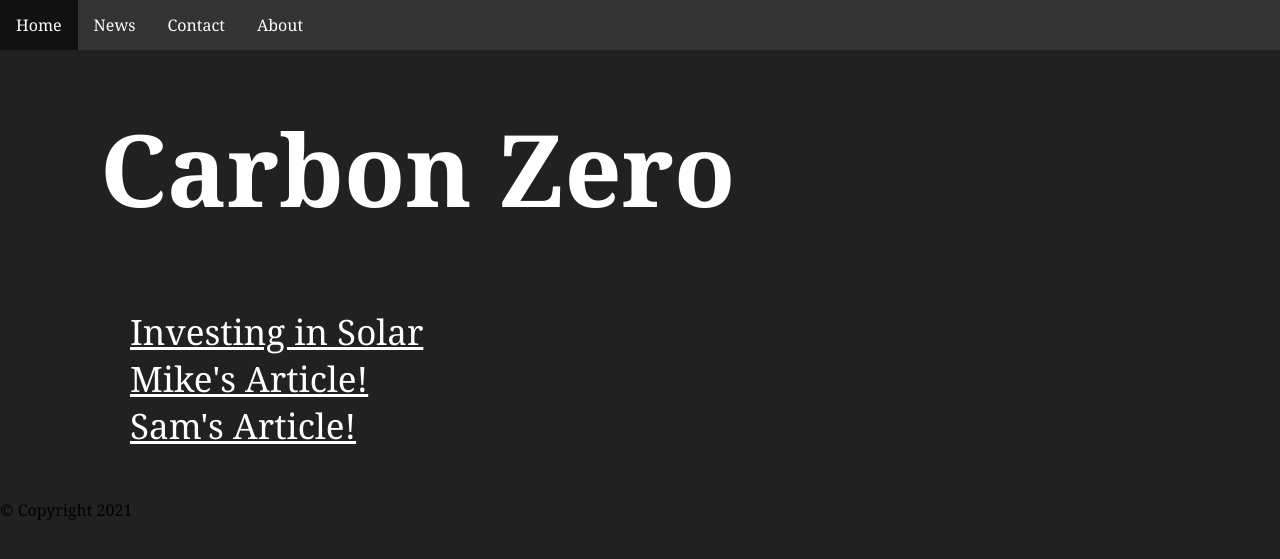
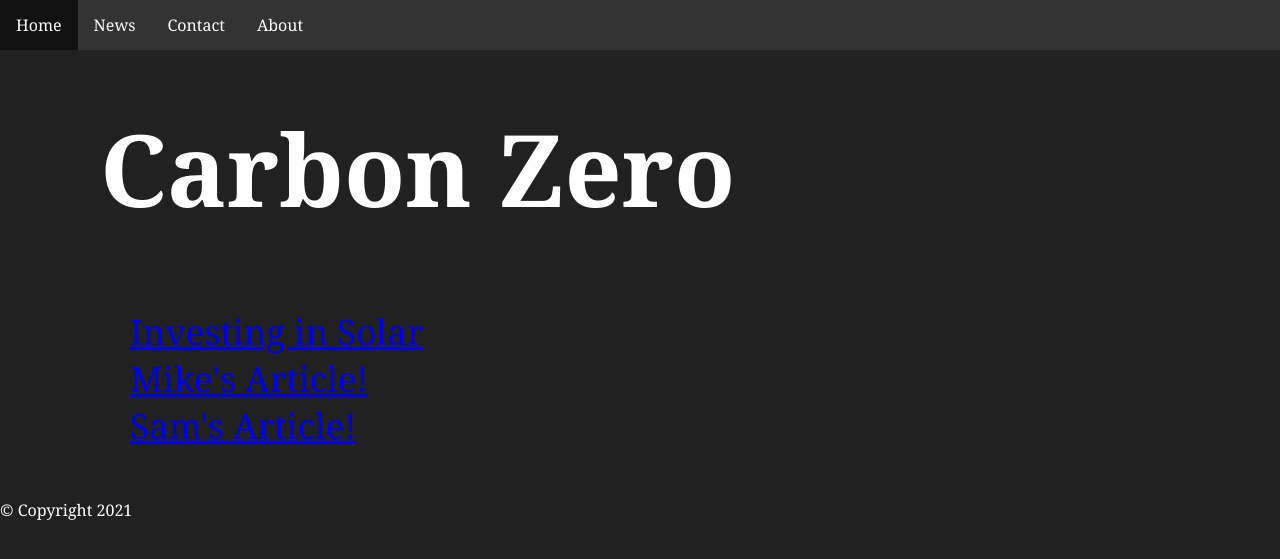
Before and after one commit to spencerbertsch1/climate_website, a Flask app: page / in a window 1280 px wide. Shown: the top 559 px of the page. Run offline with Flask 2, Linux system fonts and the light colour scheme.

Commit message:
makes all text white

```diff
--- a/static/style.css
+++ b/static/style.css
@@ -1,5 +1,6 @@
 body {
   margin: 0;
+  color: white;
   background: #212121;
   font-family: Georgia, serif;
   font-weight: 1100;
@@ -10,14 +11,12 @@ body {
 }
 
 .homepage-content h1 {
-    color: #FFFFFF;
   font-weight: 1500px;
   font-size: 100px;
   margin: 50px;
 }
 
 .homepage-content a {
-    color: #FFFFFF;
   font-weight: 1500;
   margin-left: 80px;
   font-size: 35px;
```
Lines whose indentation alone changed are shown as unchanged.
